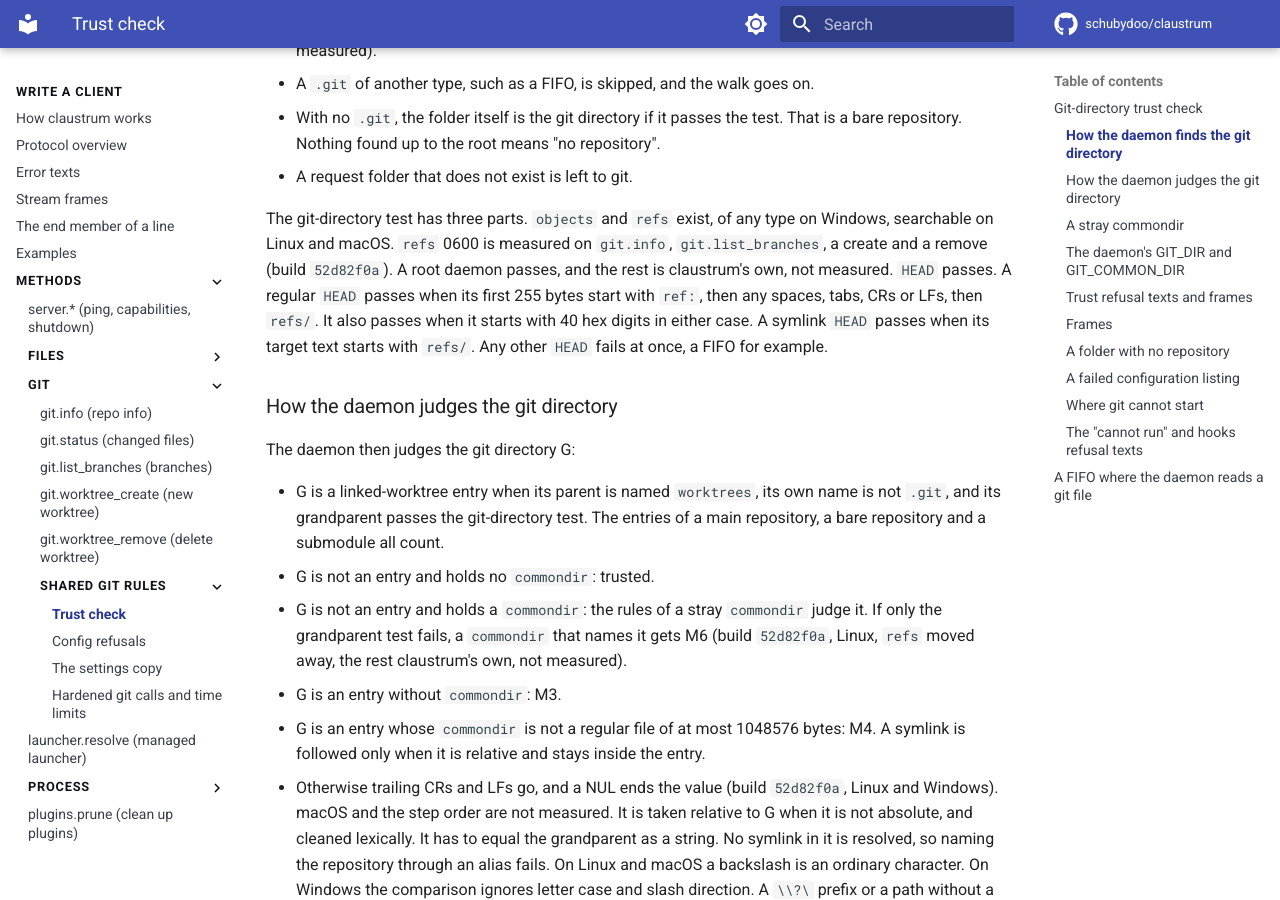
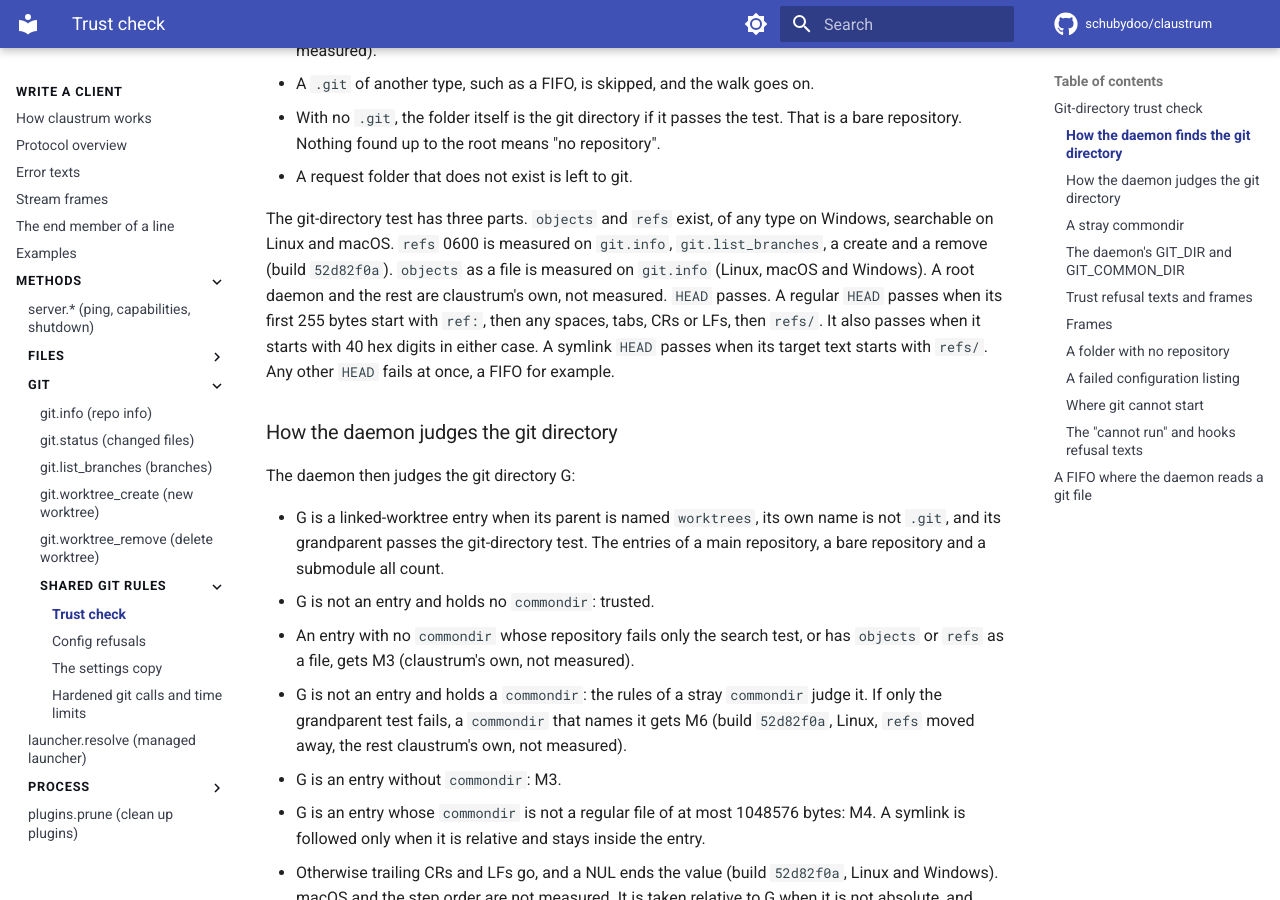
Before and after one commit to schubydoo/claustrum, an MkDocs documentation site: the page built from docs/protocol/git-rules-trust.md, in a window 1280 px wide and 900 px high, scrolled down 1301 px. Built offline with MkDocs 1.6.1 and Material for MkDocs 9.7.7, drawn with Linux system fonts in a browser that asks for light colours; comment, search, counter and statistics services are not loaded.

Commit message:
docs: mark the measured objects-file row and the no-commondir entry refusal, keep the repository checks before a gone remove
Co-Authored-By: Claude Opus 5.5 <noreply@anthropic.com>

```diff
--- a/docs/protocol/git-rules-trust.md
+++ b/docs/protocol/git-rules-trust.md
@@ -55,8 +55,9 @@ the daemon walks up from the request folder:
 
 The git-directory test has three parts. `objects` and `refs` exist, of any type on
 Windows, searchable on Linux and macOS. `refs` 0600 is measured on `git.info`,
-`git.list_branches`, a create and a remove (build `52d82f0a`). A root daemon passes,
-and the rest is claustrum's own, not measured. `HEAD`
+`git.list_branches`, a create and a remove (build `52d82f0a`). `objects` as a file is
+measured on `git.info` (Linux, macOS and Windows). A root daemon and the rest are
+claustrum's own, not measured. `HEAD`
 passes. A regular `HEAD` passes when its first 255 bytes start with `ref:`,
 then any spaces, tabs, CRs or LFs, then `refs/`. It also passes when it starts
 with 40 hex digits in either case. A symlink `HEAD` passes when its target text
@@ -70,6 +71,8 @@ The daemon then judges the git directory G:
   is not `.git`, and its grandparent passes the git-directory test. The entries of
   a main repository, a bare repository and a submodule all count.
 - G is not an entry and holds no `commondir`: trusted.
+- An entry with no `commondir` whose repository fails only the search test, or has
+  `objects` or `refs` as a file, gets M3 (claustrum's own, not measured).
 - G is not an entry and holds a `commondir`: the rules of a stray `commondir`
   judge it. If only the grandparent test fails, a `commondir` that names it gets
   M6 (build `52d82f0a`, Linux, `refs` moved away, the rest
```
Also changed, not shown: docs/protocol/git-worktree-remove.md (+1 -1 lines), 1 other file.
